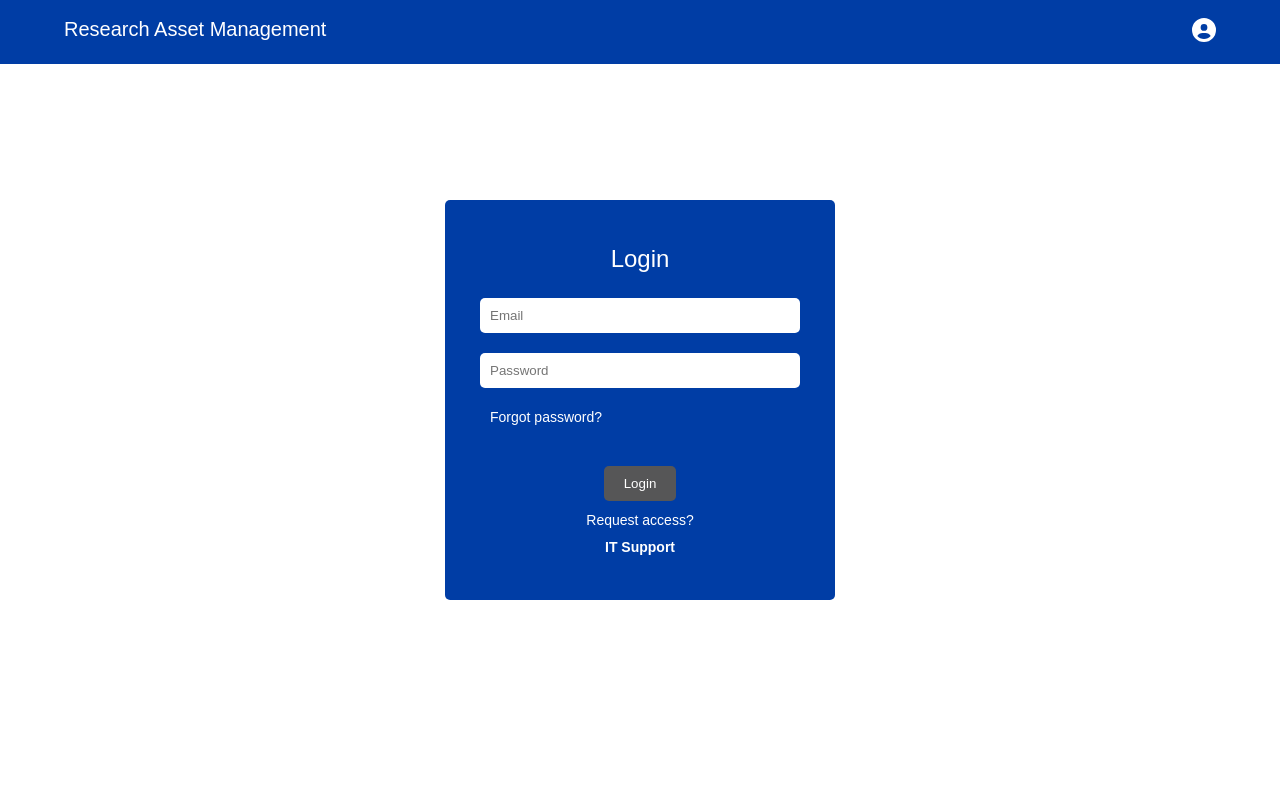
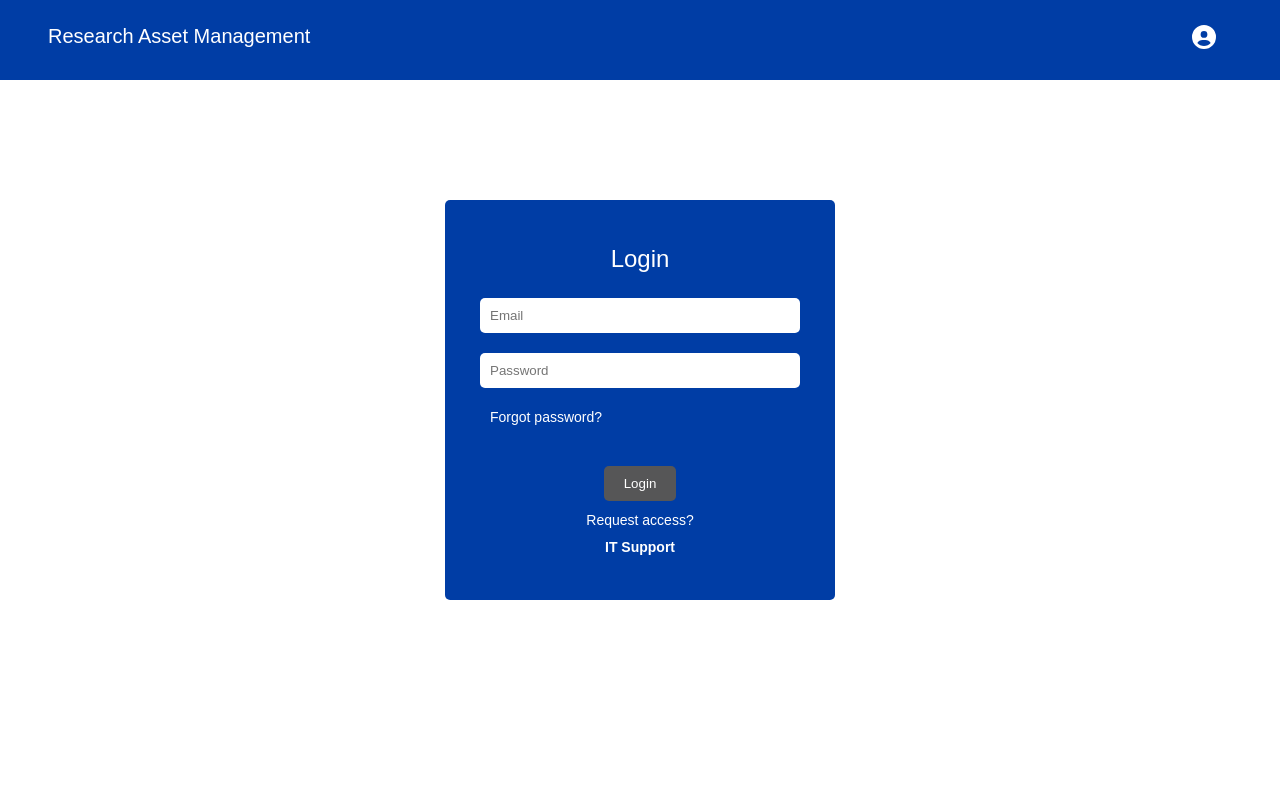
Before and after one commit to slu-csci-5030/RAM_Team_SLU, a React (Vite) app in the folder Frontend/: page / in a window 1280 px wide. Shown: the top 800 px of the page. Built offline with nearby package versions, Linux system fonts and the light colour scheme.

Commit message:
puneeth header - 1

```diff
--- a/Frontend/src/assets/Styles/Header.css
+++ b/Frontend/src/assets/Styles/Header.css
@@ -2,7 +2,7 @@
     position: fixed;
     top: 0;
     background: #003da5;
-    height: 4rem;
+    height: 5rem;
     overflow: hidden;
     z-index: 10;
     left: 0;
@@ -22,16 +22,34 @@
     font-family: brandon-grotesque,sans-serif;
     color: #fff;
     font-size: 20px;
-    margin-top: 18px;
+    margin-top: 25px;
     float: left;
 }
 
 .header__menu__group{
     float: right;
-    margin-top: 18px;
+    margin-top: 25px;
 }
 
 .header__icon{
     color: #fff;
     font-size: 24px;
 }
+
+@keyframes MyDiv {
+    0% {
+      transform: translateX(0);
+    }
+    50% {
+      transform: translateX(-40px);
+    }
+    100% {
+      transform: translateX(0);
+    }
+  }
+
+  .logo {
+    position: relative;
+    animation: MyDiv 3s infinite ease-in;
+    animation-direction: normal;
+  }
```
